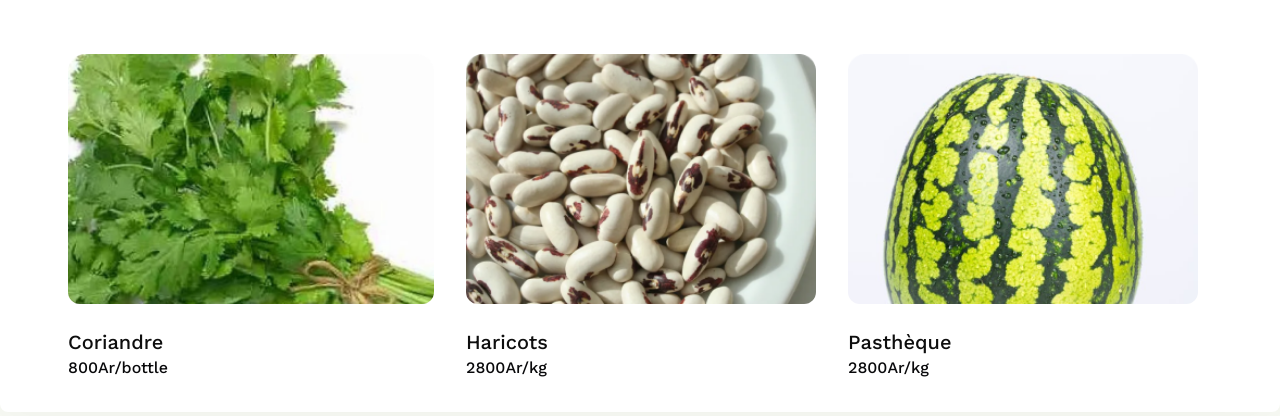
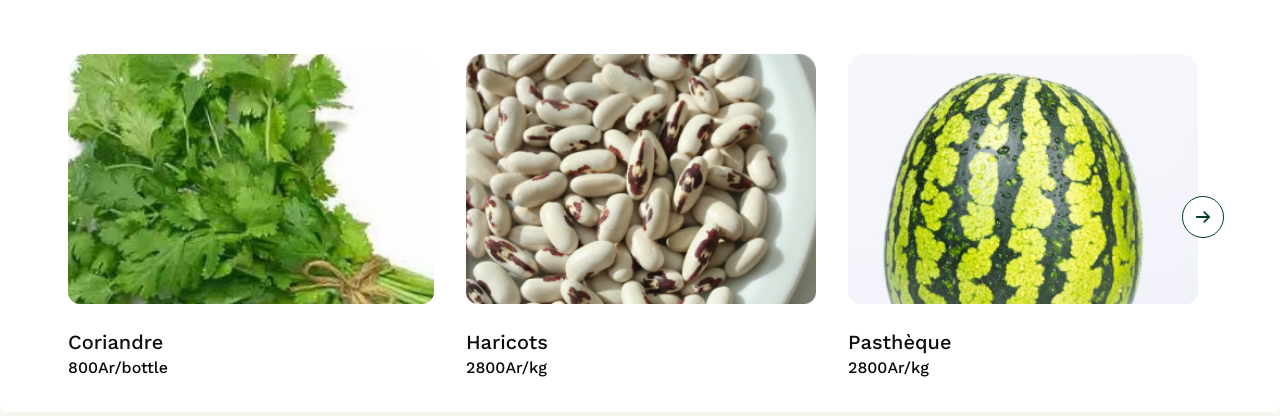
Before and after one commit to DMikaia/fihary-front, a Next.js app: page / in a window 1280 px wide. Shown: the part 278-694 px from the top of the page. Built offline with nearby package versions, Linux system fonts and the light colour scheme.

Commit message:
feat: add about-slider button -> landing

```diff
--- a/src/app/constants/__mock__/landingMock.ts
+++ b/src/app/constants/__mock__/landingMock.ts
@@ -25,6 +25,18 @@ const LANDING_PRODUCT_MOCK: LandingProductTypes[] = [
     price_type: "kg",
     title: "Melon",
   },
+  {
+    img: "/img/mockdata/landing-product-mockup.png",
+    price: 2800,
+    price_type: "kg",
+    title: "Melon",
+  },
+  {
+    img: "/img/mockdata/landing-product-mockup.png",
+    price: 2800,
+    price_type: "kg",
+    title: "Melon",
+  },
 ];
 
 export { LANDING_PRODUCT_MOCK };
--- a/src/components/section/landing/About.tsx
+++ b/src/components/section/landing/About.tsx
@@ -4,15 +4,17 @@ import { LANDING_PRODUCT_MOCK } from "@/app/constants/__mock__/landingMock";
 import LandingProductCard from "@/components/shared/cards/LandingProductCard";
 import { Button } from "@/components/ui/button";
 import Image from "next/image";
-import { FC } from "react";
+import { FC, useRef } from "react";
 import Slider from "react-slick";
 import "slick-carousel/slick/slick.css";
 import "slick-carousel/slick/slick-theme.css";
 
 const About: FC = (): JSX.Element => {
+    const sliderRef = useRef<Slider | null>(null);
+
     const settings = {
         speed: 400,
-        slidesToScroll: 3,
+        slidesToScroll: 1,
         slidesToShow: 3,
         infinite: false,
         responsive: [
@@ -34,7 +36,7 @@ const About: FC = (): JSX.Element => {
     };
 
     return (
-        <section className="landing__about w-full overflow-hidde h-screen mt-16">
+        <section className="landing__about w-full overflow-hidden h-screen mt-16">
             <div className="container mx-auto px-7 bg-white shadow-boxShadow1 rounded-lg">
                 <div className="content px-10 py-8">
                     <header className="flex justify-between items-end">
@@ -47,15 +49,19 @@ const About: FC = (): JSX.Element => {
                             <Image alt="arrow-up-svg" height={23} width={23} src="/icons/arrow-up.svg" />
                         </Button>
                     </header>
-                    <div className="products-list mt-14 w-full">
-                        <Slider {...settings}>
+                    <div className="products-list mt-14 w-full relative">
+                        <Slider {...settings} ref={sliderRef}>
                             {
                                 LANDING_PRODUCT_MOCK.map((product, index) => (
-                                    <LandingProductCard key={index} {...product} className={`mx-4 ${index === 0 ? "ml-0" : ""} ${index === LANDING_PRODUCT_MOCK.length - 1 ? "mr-0" : ""
-                                        }`} />
+                                    <LandingProductCard key={index} {...product} className={`mx-4 ${index === 0 ? "ml-0" : ""} ${index === LANDING_PRODUCT_MOCK.length - 1 ? "mr-0" : ""}`} />
                                 ))
                             }
                         </Slider>
+                        <div className="slider-buttons absolute top-1/2 -right-3 transform -translate-y-1/2 flex space-x-2">
+                            <div className="right border border-[#003E21] bg-white hover:bg-[#003E21]/25 w-max rounded-full p-[5px] cursor-pointer" onClick={() =>  sliderRef.current?.slickNext()}>
+                                <Image src="/icons/arrow-right.svg" height={30} width={30} alt="arrow-right-icon" />
+                            </div>
+                        </div>
                     </div>
                 </div>
             </div>
```
Also changed, not shown: public/icons/arrow-right.svg (added).
